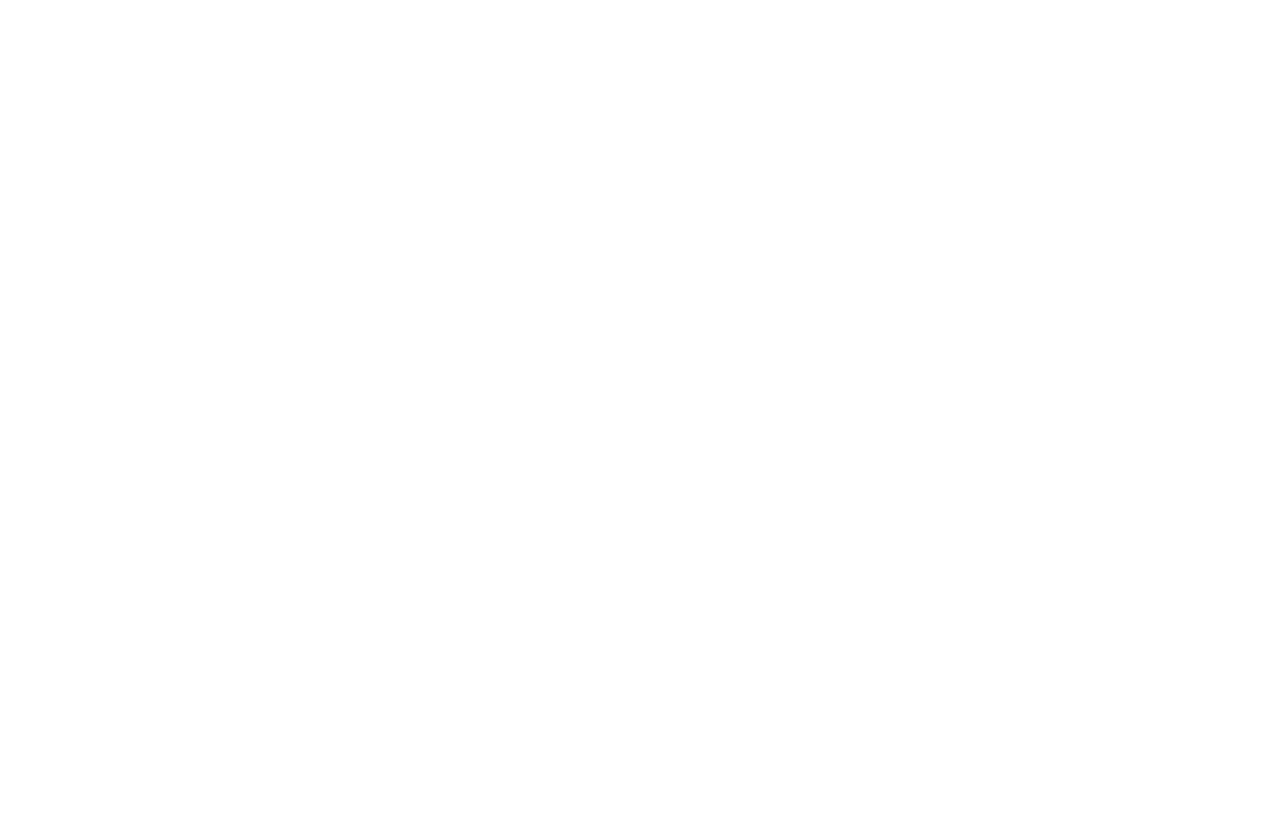
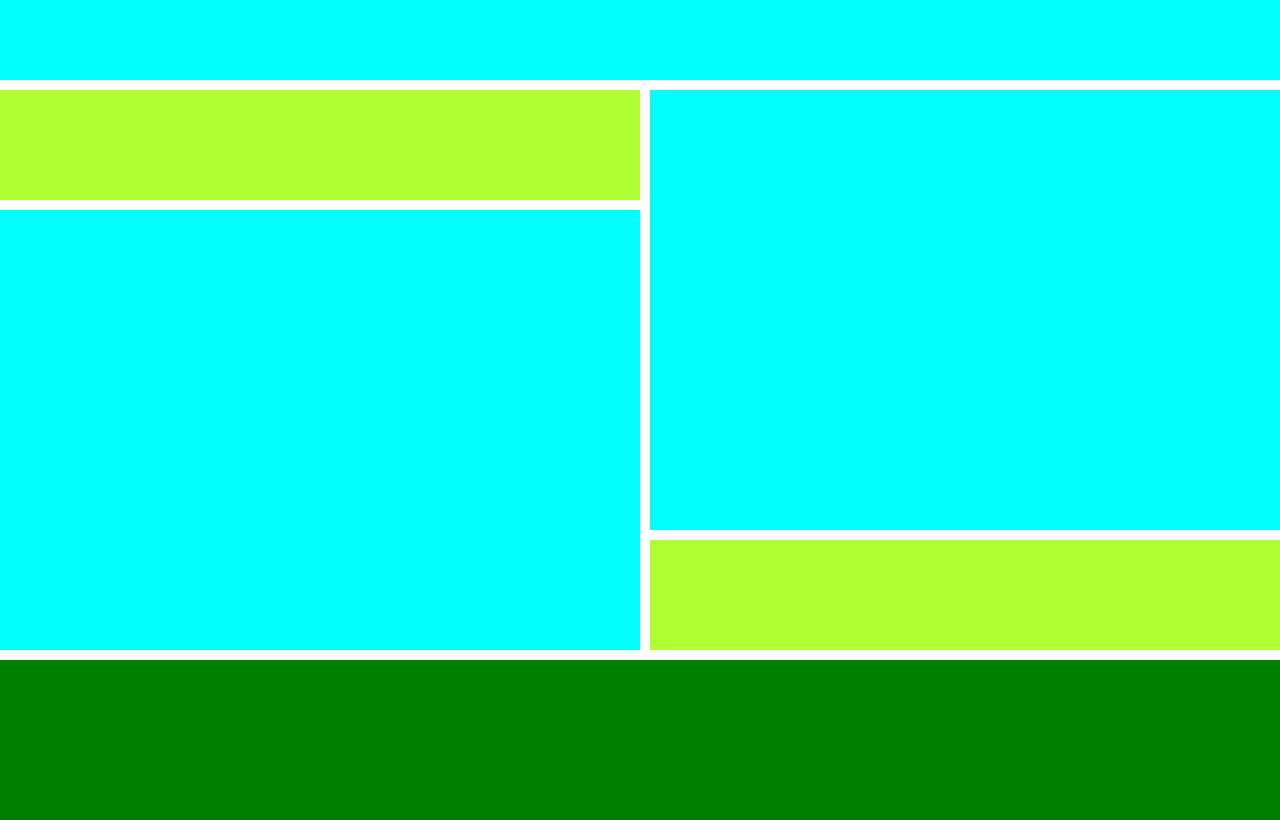
Before and after one commit to ahmetfiratks/display-hw3-AhmetFiratKestekoglu, a plain HTML site: page index.html in a window 1280 px wide. Drawn offline with Linux system fonts and the light colour scheme.

Commit message:
Grid structure added and styled

```diff
--- a/index.html
+++ b/index.html
@@ -1,12 +1,29 @@
 <!DOCTYPE html>
 <html lang="en">
+
 <head>
     <meta charset="UTF-8">
     <meta name="viewport" content="width=device-width, initial-scale=1.0">
     <link rel="stylesheet" href="./style.css">
     <title>Display Homework 3 - Ahmet Firat Kestekoğlu</title>
 </head>
+
 <body>
+    <nav></nav>
 
+    <main>
+        <aside class="left">
+            <section class="upper-left"></section>
+            <section class="lower-left"></section>
+        </aside>
+        <aside class="right">
+            <section class="upper-right"></section>
+            <section class="lower-right"></section>
+        </aside>
+
+    </main>
+
+    <footer></footer>
 </body>
+
 </html>
--- a/style.css
+++ b/style.css
@@ -3,3 +3,54 @@
     padding: 0px;
     box-sizing: border-box;
 }
+
+body{
+    min-height: 100vh;
+    display: grid;
+    gap: 10px;
+    grid-template-rows: 10% 70% 20%;
+}
+
+nav{
+    background-color: aqua;
+}
+
+footer{
+    background-color: green;
+}
+
+main{
+    display: grid;
+    gap: 10px;
+    grid-template-columns: 50% 50%;
+    margin-bottom: 10px;
+}
+
+.left{
+    display: grid;
+    gap: 10px;
+    grid-template-rows: 20% 80%;
+}
+
+.upper-left{
+    background-color: greenyellow;
+}
+
+.lower-left{
+    background-color: aqua;
+}
+
+
+.right{
+    display: grid;
+    gap: 10px;
+    grid-template-rows: 80% 20%;
+}
+
+.upper-right{
+    background-color: aqua;
+}
+
+.lower-right{
+    background-color: greenyellow;
+}
```
